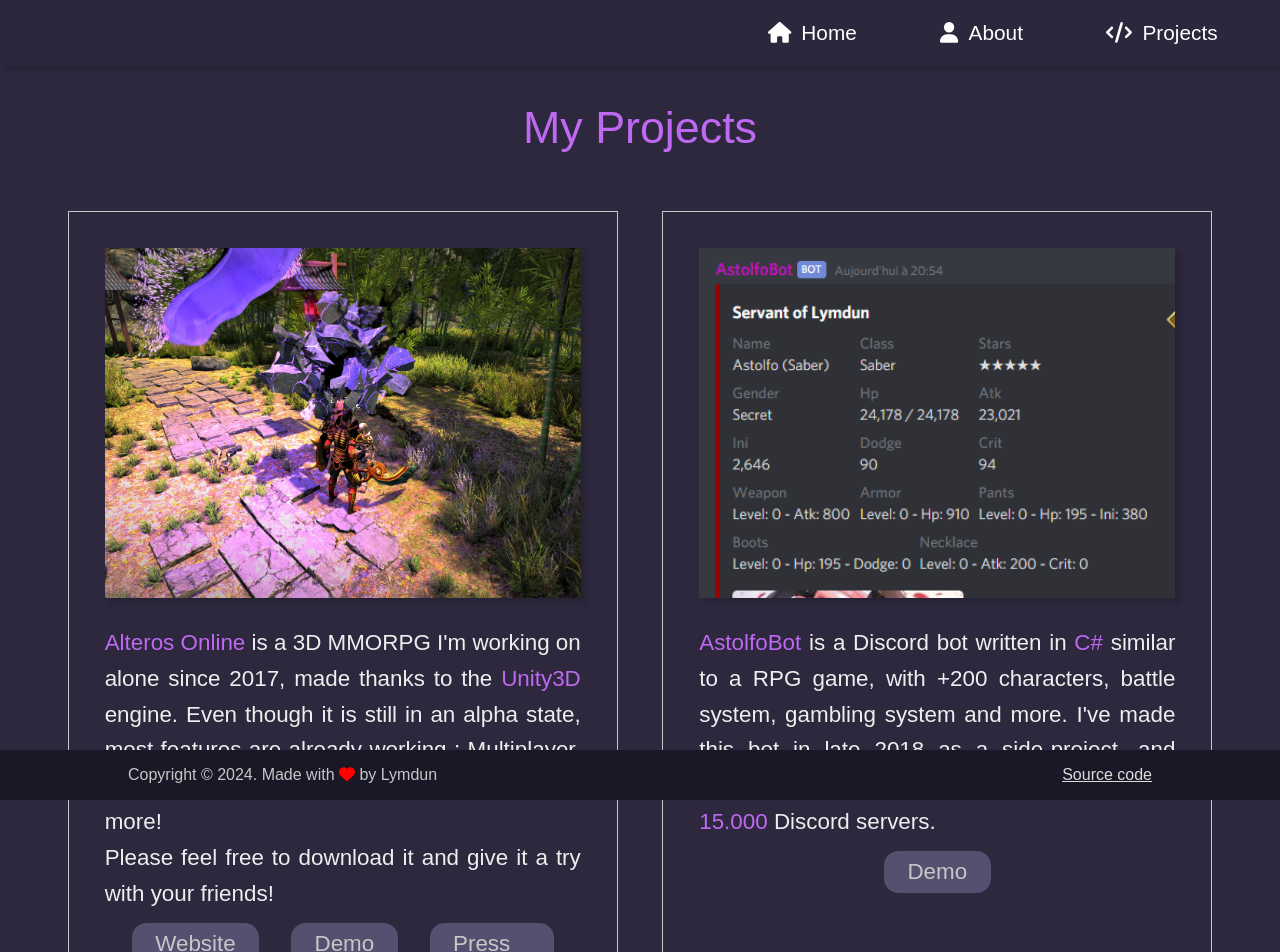
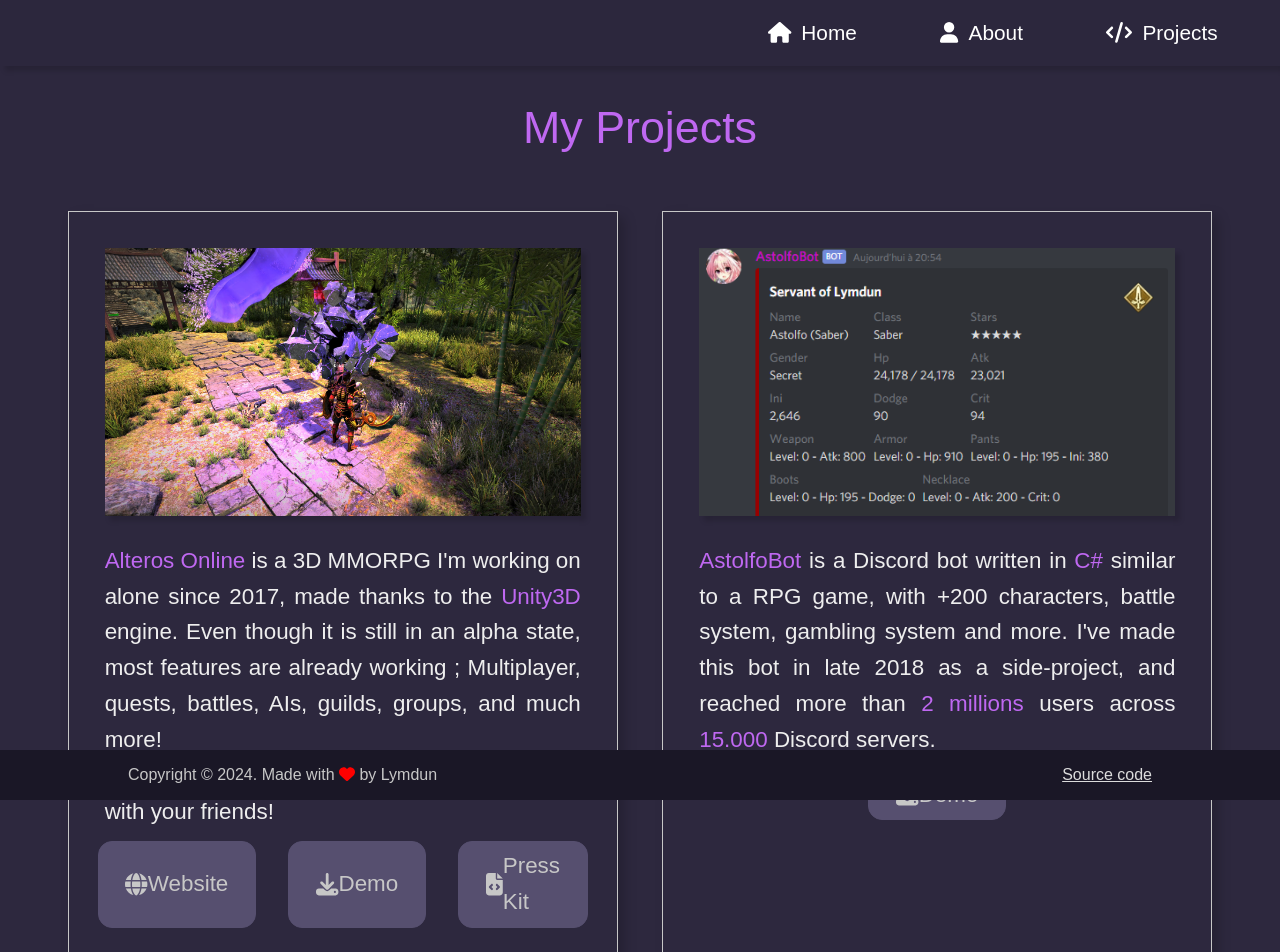
Before and after one commit to Lymdun/Lymdun.moe, a Vue app: page /projects in a window 1280 px wide. Shown: the top 952 px of the page. Built offline with nearby package versions, Linux system fonts and the light colour scheme; a web font is replaced by a local one.

Commit message:
improved projects page + upgrades

```diff
--- a/src/components/Projects.vue
+++ b/src/components/Projects.vue
@@ -11,9 +11,9 @@
         <br />
         Please feel free to download it and give it a try with your friends!
         <div class="project-links">
-          <a href="https://alteros-online.com/" target="_blank">Website</a>
-          <a href="https://alteros-online.com/download/" target="_blank">Demo</a>
-          <a href="https://alteros-online.com/press/" target="_blank">Press Kit</a>
+          <a href="https://alteros-online.com/" target="_blank"><font-awesome-icon icon="globe" />Website</a>
+          <a href="https://alteros-online.com/download/" target="_blank"><font-awesome-icon icon="download" />Demo</a>
+          <a href="https://alteros-online.com/press/" target="_blank"><font-awesome-icon icon="file-code" />Press Kit</a>
         </div>
       </div>
       <div class="project">
@@ -21,7 +21,7 @@
         <span>AstolfoBot</span> is a Discord bot written in <span>C#</span> similar to a RPG game, with +200 characters, battle system, gambling system and more.
         I've made this bot in late 2018 as a side-project, and reached more than <span>2 millions</span> users across <span>15.000</span> Discord servers.
         <div class="project-links">
-          <a href="https://top.gg/fr/bot/917838231788204062" target="_blank">Demo</a>
+          <a href="https://top.gg/fr/bot/917838231788204062" target="_blank"><font-awesome-icon icon="download" />Demo</a>
         </div>
       </div>
       <div class="project">
@@ -30,7 +30,7 @@
         <br />
         Feel free to contact me if you need help implementing <span>Mirage</span> in your project!
         <div class="project-links">
-          <a href="https://github.com/MirageNet/Mirage" target="_blank">Code</a>
+          <a href="https://github.com/MirageNet/Mirage" target="_blank"><font-awesome-icon :icon="['fab', 'github']" />Code</a>
         </div>
       </div>
     </div>
@@ -74,9 +74,16 @@
 .project {
   max-width: 40%;
   padding: 1.6em;
-  margin: 0.5em 1em 1em;
+  margin: 0.5em 1em 2em;
   border: 1px solid #c7c7c7;
   text-align: justify;
+  box-shadow: 6px 6px 12px rgba(0, 0, 0, 0.2);
+  transition: transform 0.2s ease-in-out, box-shadow 0.2s ease-in-out;
+}
+
+.project:hover {
+  transform: translateY(-4px);
+  box-shadow: 8px 8px 16px rgba(0, 0, 0, 0.4);
 }
 
 @media (max-width: 1268px) {
@@ -88,7 +95,7 @@
 .project img {
   margin-bottom: 1rem;
   width: 100%;
-  height: 350px;
+  aspect-ratio: 16 / 9;
   object-fit: cover;
   box-shadow: 5px 5px 5px #00000026;
 }
@@ -100,17 +107,25 @@
 }
 
 .project-links a {
-  padding: 0.1em 1em;
+  display: flex;
+  align-items: center;
+  padding: 0.3em 1.2em;
   margin: 0 1rem;
   border: 1px solid #564F6F;
   border-radius: 14px;
   background-color: #564F6F;
   text-decoration: none;
   color: #c7c7c7;
+  font-weight: 500;
+  transition: background-color 0.2s ease-in-out;
 }
 
 .project-links a:hover {
   background-color: #bf68f1;
+}
+
+.project-links a font-awesome-icon {
+  margin-right: 0.5em;
 }
 
 .more {
--- a/src/main.js
+++ b/src/main.js
@@ -8,7 +8,7 @@
 import { FontAwesomeIcon } from '@fortawesome/vue-fontawesome';
 import {library} from "@fortawesome/fontawesome-svg-core";
 import {fas} from "@fortawesome/free-solid-svg-icons";
-import {faGithub} from "@fortawesome/free-brands-svg-icons";
+import {faGithub, faXTwitter} from "@fortawesome/free-brands-svg-icons";
 import About from "@/components/About.vue";
 import Projects from "@/components/Projects.vue";
 
@@ -25,6 +25,6 @@
     routes,
 });
 
-library.add(fas, faGithub)
+library.add(fas, faGithub, faXTwitter)
 
 createApp(App).use(router).component('font-awesome-icon', FontAwesomeIcon).mount('#app');
--- a/src/views/Home.vue
+++ b/src/views/Home.vue
@@ -10,6 +10,7 @@
       <div class="about-socials-items">
         <a href="mailto:contact@lymdun.moe" target="_blank"><font-awesome-icon icon="envelope" /></a>
         <a href="https://github.com/Lymdun" target="_blank"><font-awesome-icon :icon="['fab', 'github']" /></a>
+        <a href="https://x.com/Lymdun_Sama" target="_blank"><font-awesome-icon :icon="['fab', 'x-twitter']" /></a>
       </div>
     </div>
     <div class="home-intro-image">
```
Also changed, not shown: package.json (+8 -8 lines), 2 other files (tests, documents, lock files or other folders).
